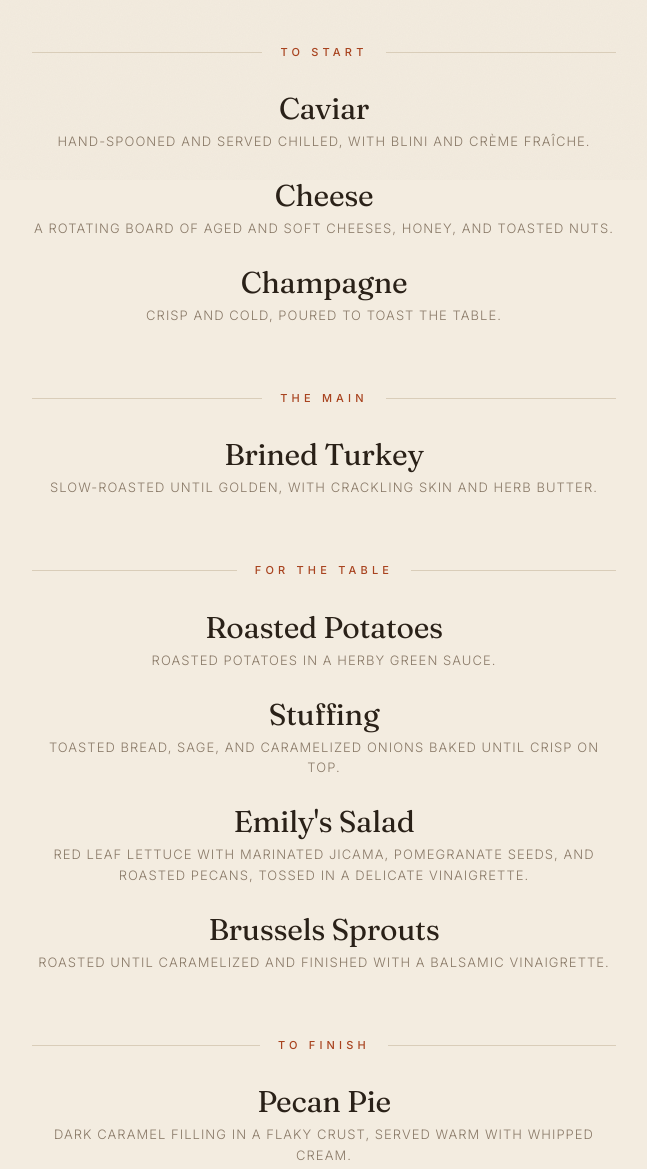
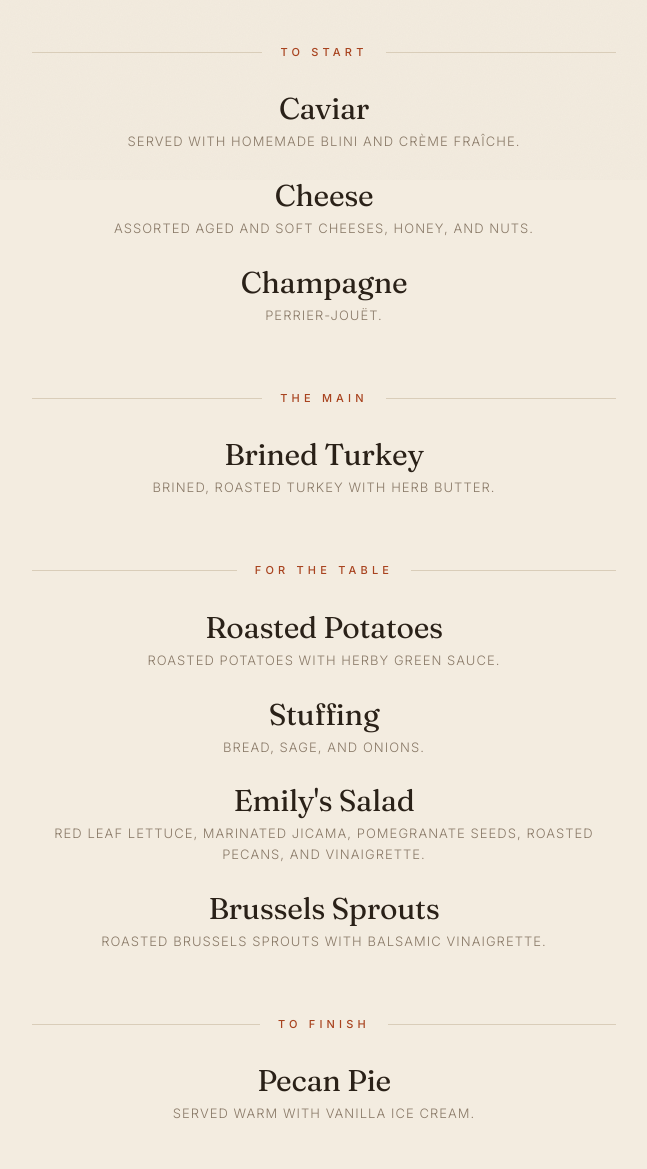
Before and after one commit to salty-api/robandhannah, a plain HTML site: page thanksgiving/index.html in a window 1280 px wide. Shown: the part 620-1789 px from the top of the page, without its empty margins (316-963 px from the left). Drawn offline with Linux system fonts and the light colour scheme.

Commit message:
Update champagne, caviar, pecan pie; simplify menu descriptions
Co-Authored-By: Claude Sonnet 5.5 <noreply@anthropic.com>

```diff
--- a/thanksgiving/index.html
+++ b/thanksgiving/index.html
@@ -213,27 +213,27 @@
 
   <section>
     <h2>To Start</h2>
-    <div class="item"><h3>Caviar</h3><p>Hand-spooned and served chilled, with blini and crème fraîche.</p></div>
-    <div class="item"><h3>Cheese</h3><p>A rotating board of aged and soft cheeses, honey, and toasted nuts.</p></div>
-    <div class="item"><h3>Champagne</h3><p>Crisp and cold, poured to toast the table.</p></div>
+    <div class="item"><h3>Caviar</h3><p>Served with homemade blini and crème fraîche.</p></div>
+    <div class="item"><h3>Cheese</h3><p>Assorted aged and soft cheeses, honey, and nuts.</p></div>
+    <div class="item"><h3>Champagne</h3><p>Perrier-Jouët.</p></div>
   </section>
 
   <section>
     <h2>The Main</h2>
-    <div class="item"><h3>Brined Turkey</h3><p>Slow-roasted until golden, with crackling skin and herb butter.</p></div>
+    <div class="item"><h3>Brined Turkey</h3><p>Brined, roasted turkey with herb butter.</p></div>
   </section>
 
   <section>
     <h2>For the Table</h2>
-    <div class="item"><h3>Roasted Potatoes</h3><p>Roasted potatoes in a herby green sauce.</p></div>
-    <div class="item"><h3>Stuffing</h3><p>Toasted bread, sage, and caramelized onions baked until crisp on top.</p></div>
-    <div class="item"><h3>Emily's Salad</h3><p>Red leaf lettuce with marinated jicama, pomegranate seeds, and roasted pecans, tossed in a delicate vinaigrette.</p></div>
-    <div class="item"><h3>Brussels Sprouts</h3><p>Roasted until caramelized and finished with a balsamic vinaigrette.</p></div>
+    <div class="item"><h3>Roasted Potatoes</h3><p>Roasted potatoes with herby green sauce.</p></div>
+    <div class="item"><h3>Stuffing</h3><p>Bread, sage, and onions.</p></div>
+    <div class="item"><h3>Emily's Salad</h3><p>Red leaf lettuce, marinated jicama, pomegranate seeds, roasted pecans, and vinaigrette.</p></div>
+    <div class="item"><h3>Brussels Sprouts</h3><p>Roasted Brussels sprouts with balsamic vinaigrette.</p></div>
   </section>
 
   <section>
     <h2>To Finish</h2>
-    <div class="item"><h3>Pecan Pie</h3><p>Dark caramel filling in a flaky crust, served warm with whipped cream.</p></div>
+    <div class="item"><h3>Pecan Pie</h3><p>Served warm with vanilla ice cream.</p></div>
   </section>
 
   <footer>
```
